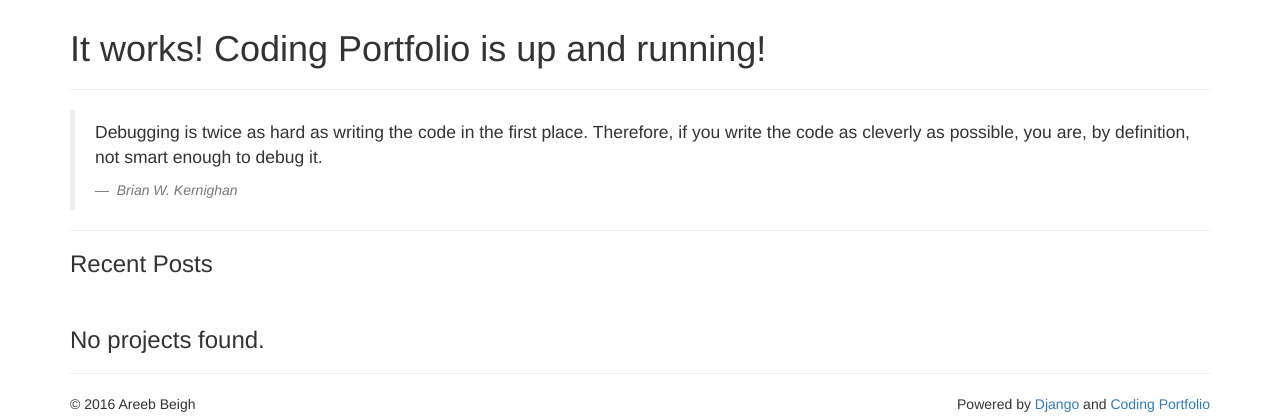
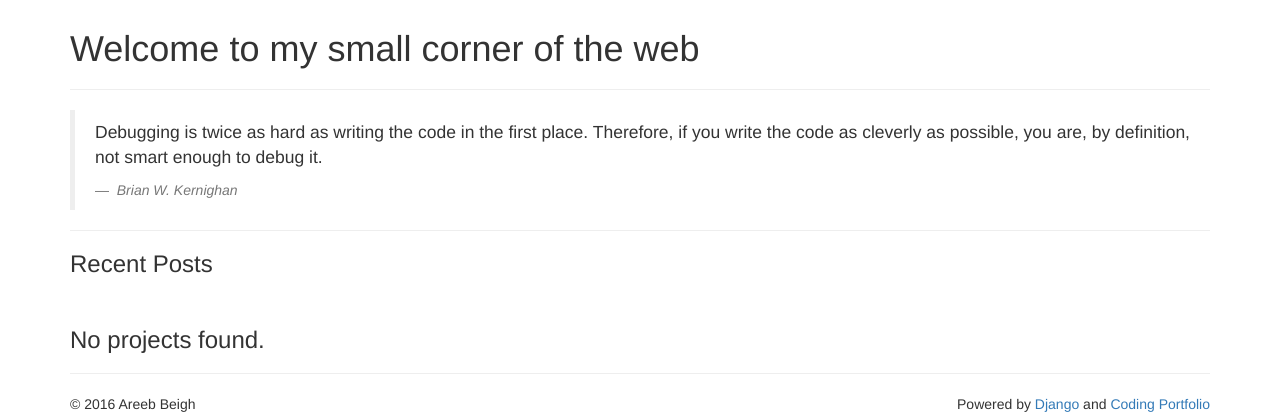
Before and after one commit to areebbeigh/mywebsite, a Django app: page / in a window 1280 px wide. Shown: the part 51-471 px from the top of the page. Run offline with Django 3.2, Linux system fonts and the light colour scheme; data that the repository does not hold is empty; some libraries are stand-ins or nearby versions.

Commit message:
Greet message

```diff
--- a/coding_portfolio/templates/index.html
+++ b/coding_portfolio/templates/index.html
@@ -3,7 +3,7 @@
 {% block extend %}<!-- Extra meta data or head content here -->{% endblock %}
 {% block title %}Home {% endblock %}
 {% block content %}
-    <h1>It works! Coding Portfolio is up and running!</h1>
+    <h1>Welcome to my small corner of the web</h1>
     <hr/>
     <blockquote>
         {% with quote=""|getrandomquote %}
```
